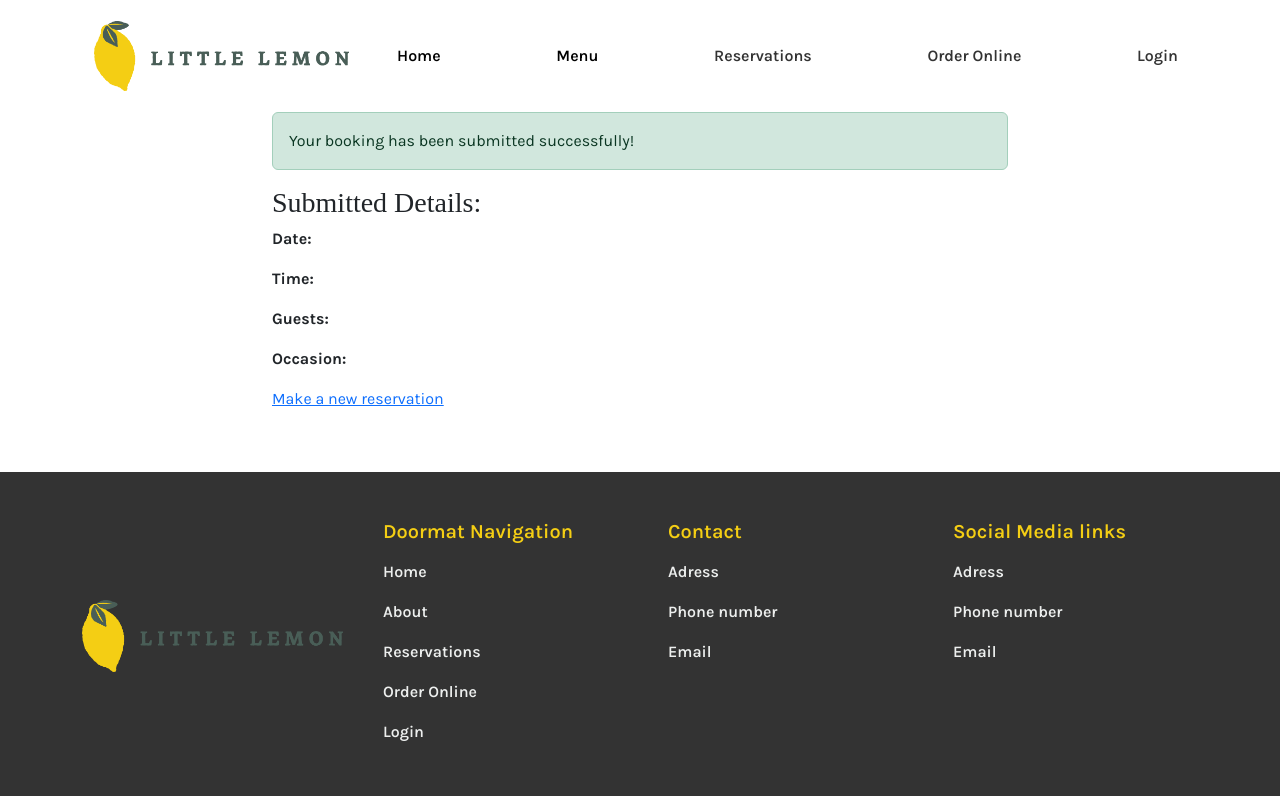
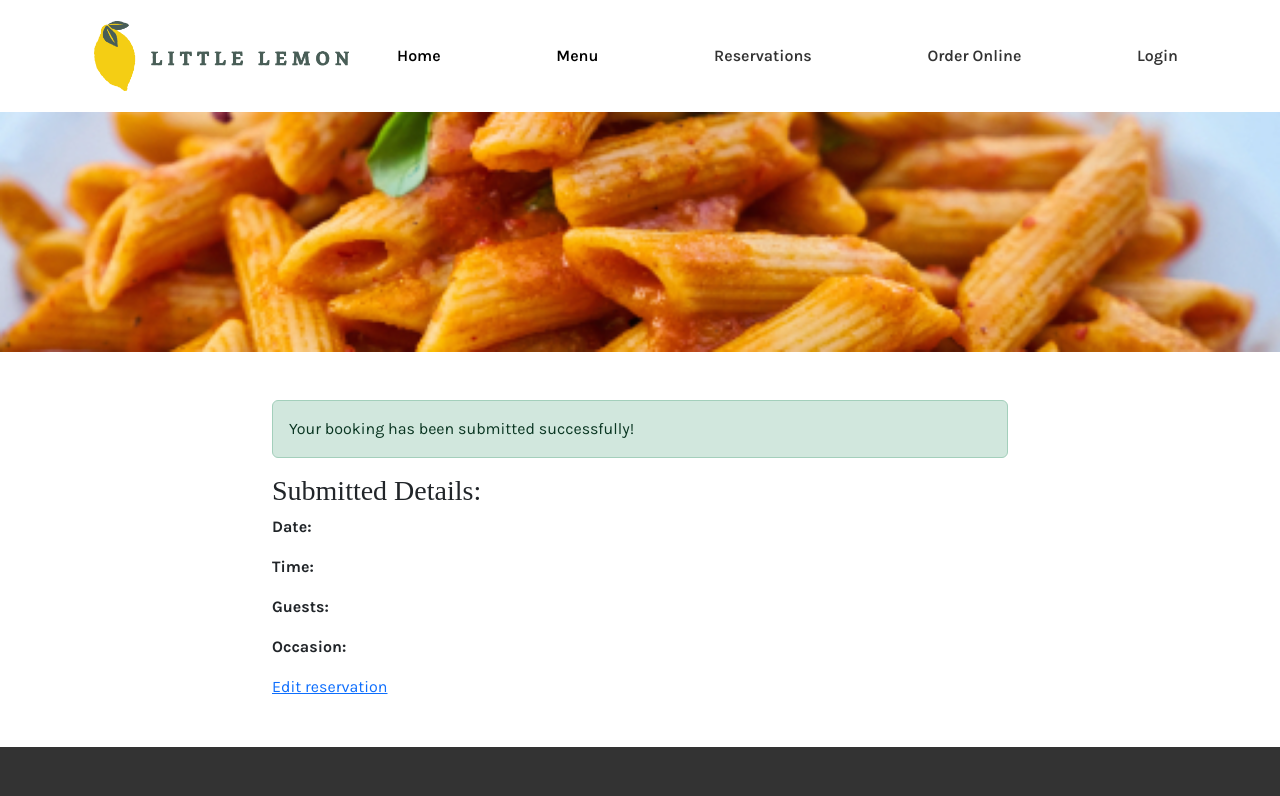
Before and after one commit to letitiabogdan/little, a React (Create React App) app: page /confirmation in a window 1280 px wide. Shown: the top 796 px of the page. Built offline with nearby package versions, Linux system fonts and the light colour scheme; a web font is replaced by a local one.

Commit message:
Add edit reservation functionality

```diff
--- a/src/components/BookingForm.js
+++ b/src/components/BookingForm.js
@@ -1,4 +1,5 @@
 import React, { useEffect, useReducer, useState } from "react";
+import { useLocation } from "react-router-dom";
 import { useFormik } from "formik";
 import * as Yup from "yup";
 import BookingSlot from "./BookingSlot";
@@ -21,6 +22,9 @@
 };
 
 const BookingForm = ({ submitForm }) => {
+  const location = useLocation(); // Retrieve the state passed from the Link
+  const reservationData = location.state || {}; // Fallback to an empty object if no state is passed
+
   const [availableTimes, dispatch] = useReducer((state, action) => {
     switch (action.type) {
       case "SET_TIMES":
@@ -46,10 +50,10 @@
 
   const formik = useFormik({
     initialValues: {
-      date: "",
-      time: "",
-      guests: 1,
-      occasion: "",
+      date: reservationData.date || "",
+      time: reservationData.time || "",
+      guests: reservationData.guests || 1,
+      occasion: reservationData.occasion || "",
     },
     validationSchema: Yup.object({
       date: Yup.string().required("Date is required"),
@@ -63,7 +67,6 @@
     onSubmit: (values) => {
       submitForm(values);
       setSubmittedValues(values);
-      formik.resetForm();
     },
   });
 
--- a/src/components/ConfirmedBooking.js
+++ b/src/components/ConfirmedBooking.js
@@ -8,6 +8,8 @@
 
   const { date, time, guests, occasion } = reservationData;
   return (
+    <>
+      <div className="container-fluid bgPrimaryImg py-5 mb-5"></div>
       <div className="container">
         <div className="row justify-content-center">
           <div className="col-12 col-md-8">
@@ -30,10 +32,13 @@
               </p>
             </div>
 
-          <Link to="/booking">Make a new reservation</Link>
+            <Link to="/booking" state={reservationData}>
+              Edit reservation
+            </Link>
           </div>
         </div>
       </div>
+    </>
   );
 };
 
--- a/src/custom.scss
+++ b/src/custom.scss
@@ -108,6 +108,14 @@
 
 .bgSecondary {
   background-color: $secondary4;
+}
+
+.bgPrimaryImg {
+  background-image: url("./assets/img/pasta.jpg");
+  background-size: cover;
+  background-position: center;
+  background-repeat: no-repeat;
+  min-height: 15rem;
 }
 
 // Use the Bootstrap button mixin
--- a/src/pages/BookTable.js
+++ b/src/pages/BookTable.js
@@ -1,8 +1,12 @@
 import React from "react";
 import BookingForm from "../components/BookingForm";
-
 const BookTable = (props) => {
-  return <BookingForm submitForm={props.submitForm}></BookingForm>;
+  return (
+    <>
+      <div className="container-fluid bgPrimaryImg py-5 mb-5"></div>
+      <BookingForm submitForm={props.submitForm}></BookingForm>;
+    </>
+  );
 };
 
 export default BookTable;
```
Lines whose indentation alone changed are shown as unchanged.
